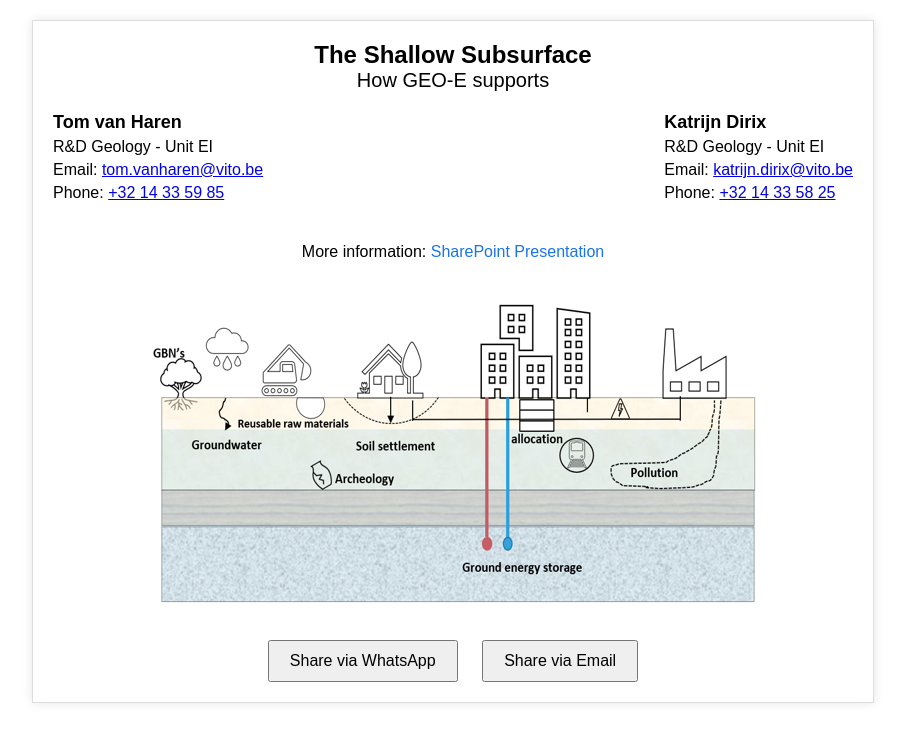
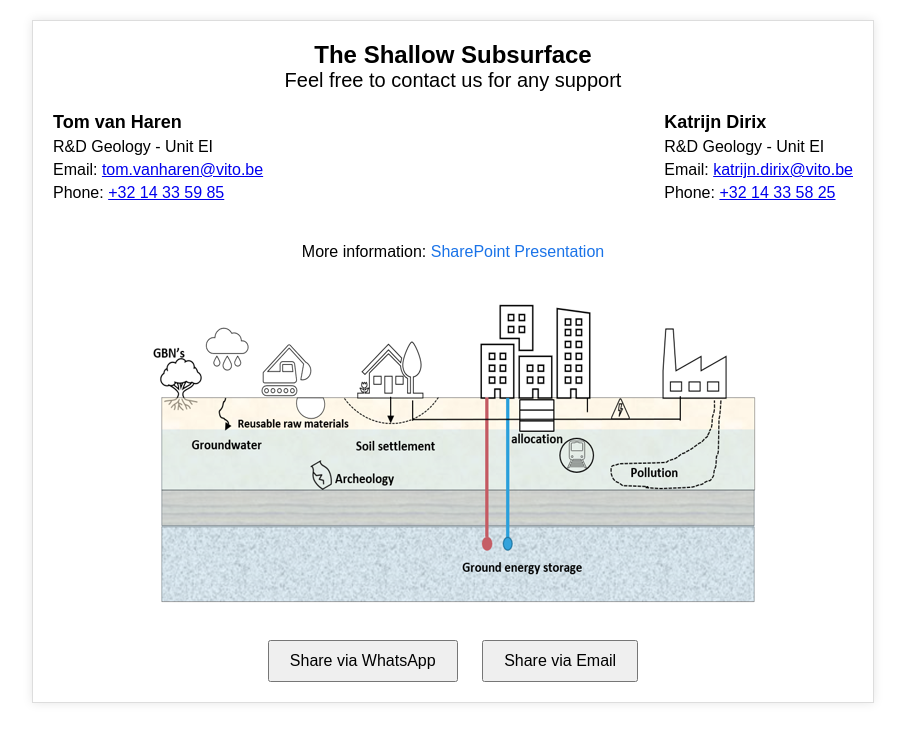
Before and after one commit to tvh16/shallow-subsurface-info, a plain HTML site: page index.html in a window 1280 px wide. Shown: the whole page, without its empty margins (187-1092 px from the left). Drawn offline with Linux system fonts and the light colour scheme.

Commit message:
Update index.html

```diff
--- a/index.html
+++ b/index.html
@@ -73,7 +73,7 @@
 <body>
     <div class="container">
         <div class="title">The Shallow Subsurface</div>
-        <div class="subtitle">How GEO-E supports</div>
+        <div class="subtitle">Feel free to contact us for any support</div>
         <div class="contact-info">
             <div class="contact">
                 <h3>Tom van Haren</h3>
```
